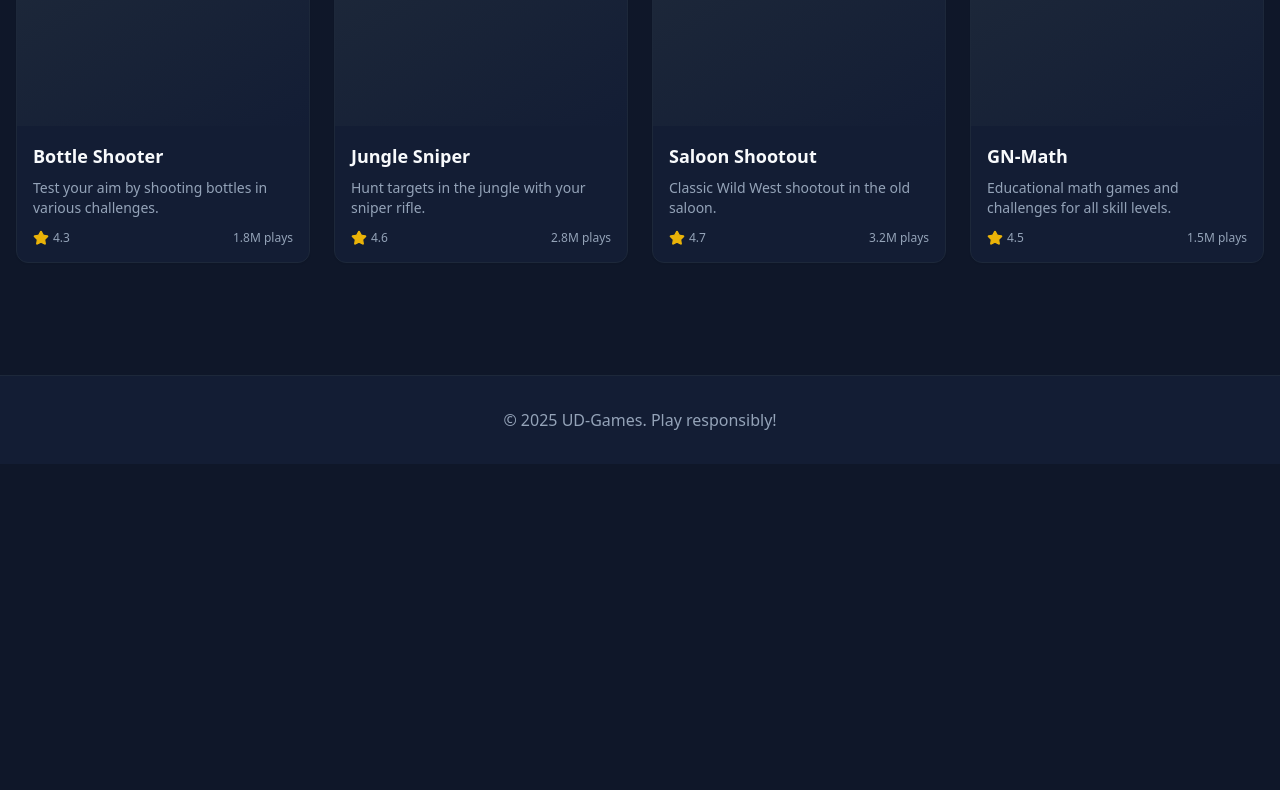
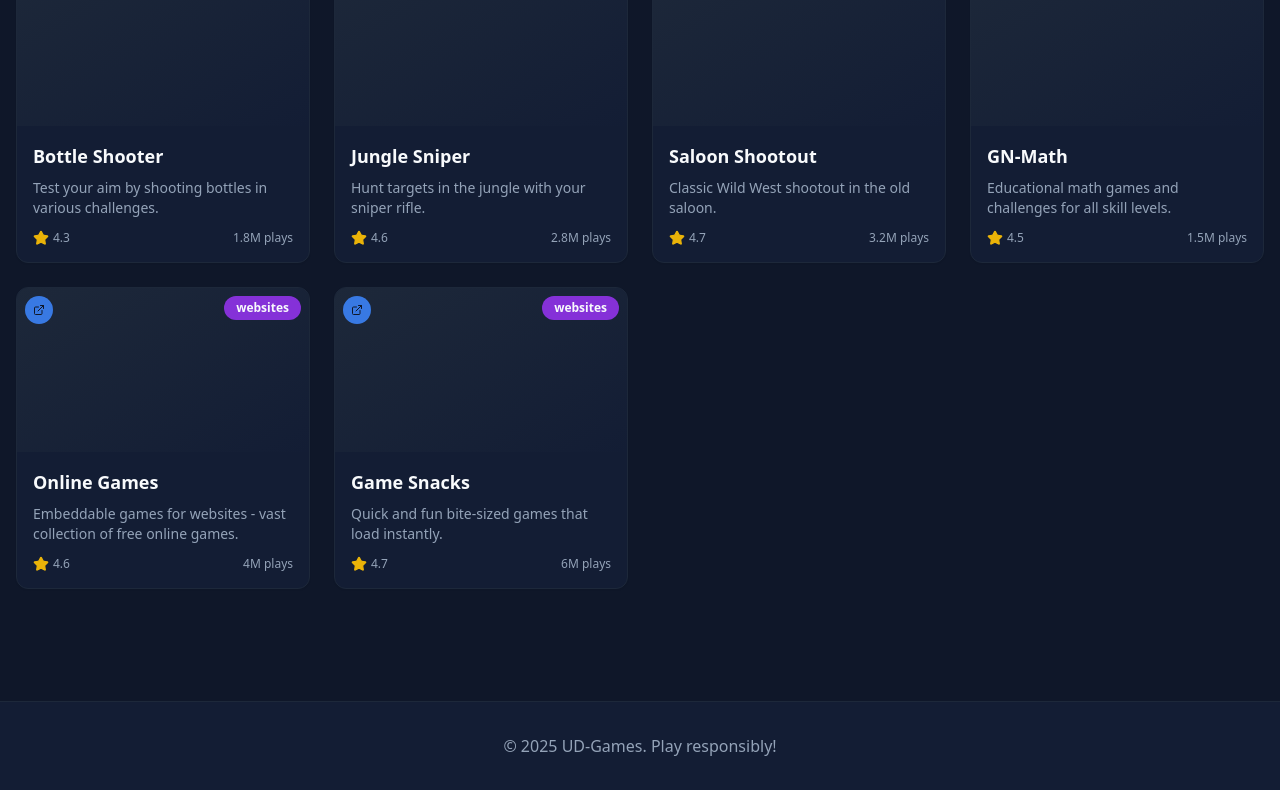
Before and after one commit to KasonTheCreative/UDGames, a React (Vite) app: page / in a window 1280 px wide. Shown: the part 3973-4763 px from the top of the page. Before the commit the page ends 4437 px from the top, so only its background shows below. Built offline with nearby package versions, Linux system fonts and the light colour scheme.

Commit message:
Added Online Games and Game Snacks to websites category

```diff
--- a/src/constants/games.ts
+++ b/src/constants/games.ts
@@ -485,4 +485,24 @@ export const games = [
     plays: '1.5M',
     url: 'https://lebro29.github.io/gn/'
   },
+  {
+    id: '49',
+    title: 'Online Games',
+    description: 'Embeddable games for websites - vast collection of free online games.',
+    image: '',
+    category: 'websites',
+    rating: 4.6,
+    plays: '4M',
+    url: 'https://www.onlinegames.io/t/embeddable-games-for-websites/'
+  },
+  {
+    id: '50',
+    title: 'Game Snacks',
+    description: 'Quick and fun bite-sized games that load instantly.',
+    image: '',
+    category: 'websites',
+    rating: 4.7,
+    plays: '6M',
+    url: 'https://gamesnacks.com/'
+  },
 ];
```
